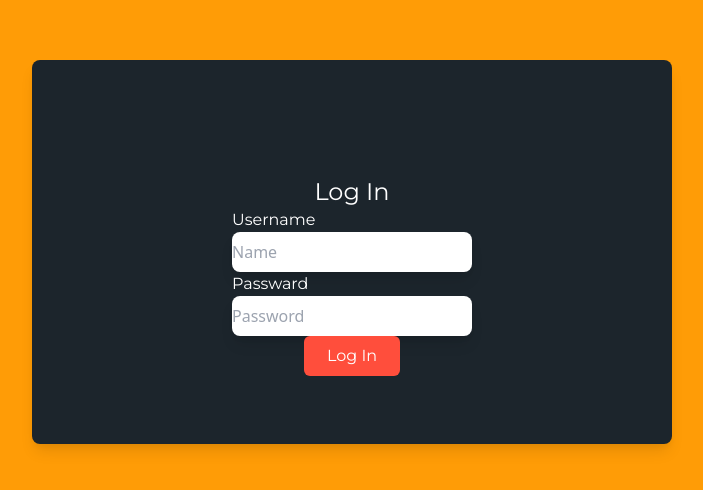
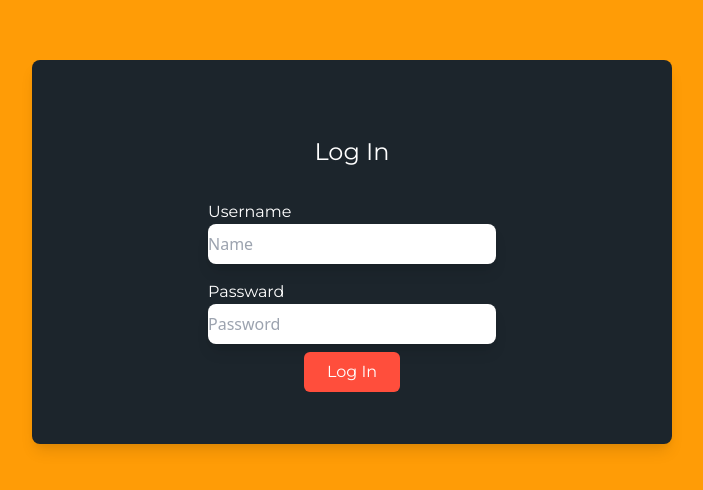
Before and after one commit to dumidu1998/autoaid-front, a React (Create React App) app: page /test in a window 1280 px wide. Shown: the part 148-638 px from the top of the page, without its empty margins (288-991 px from the left). Built offline with nearby package versions, Linux system fonts and the light colour scheme.

Commit message:
Atom Update Margin

```diff
--- a/src/components/Atoms/staffLogin/Button.js
+++ b/src/components/Atoms/staffLogin/Button.js
@@ -2,7 +2,7 @@ import React from 'react'
 
 export default function Button() {
     return (
-        <div class="my-36" className="w-24 h-10 bg-primary-0 rounded-md flex items-center justify-center hover:shadow-lg">
+        <div class="my-12" className="w-24 h-10 bg-primary-0 rounded-md flex items-center justify-center hover:shadow-lg">
             <h1 className=" font-primary">Log In</h1>
 
         </div>
--- a/src/components/Atoms/staffLogin/Heading.js
+++ b/src/components/Atoms/staffLogin/Heading.js
@@ -3,7 +3,7 @@ import React from 'react'
 export default function Heading() {
     return (
         <div>
-            <div class="mt-12">
+            <div class="my-6">
                 <h1 className="font-normal font-primary text-2xl">Log In</h1>
             </div>
         </div>
--- a/src/components/Atoms/staffLogin/InputBox1.js
+++ b/src/components/Atoms/staffLogin/InputBox1.js
@@ -2,9 +2,9 @@ import React from 'react'
 
 export default function InputBox1(props) {
     return (
-        <div>
+        <div class="my-2">
             <h1 className="font-normal font-primary">{props.lable}</h1>
-            <input type="text" placeholder="Name" className=" rounded-lg shadow-lg h-10 w-60 float-right">{props.Name}</input>
+            <input type="text" placeholder="Name" className=" rounded-lg shadow-lg h-10 w-72 float-right">{props.Name}</input>
         </div>
     )
 }
--- a/src/components/Atoms/staffLogin/InputBox2.js
+++ b/src/components/Atoms/staffLogin/InputBox2.js
@@ -2,9 +2,9 @@ import React from 'react'
 
 export default function InputBox2(props) {
     return (
-        <div>
+        <div class="my-2">
             <h1 className="font-normal font-primary">{props.lable}</h1>
-            <input type="text" placeholder="Password" className=" rounded-lg shadow-lg h-10 w-60 float-right">{props.Name}</input>
+            <input type="text" placeholder="Password" className=" rounded-lg shadow-lg h-10 w-72 float-right">{props.Name}</input>
         </div>
     )
 }
```
